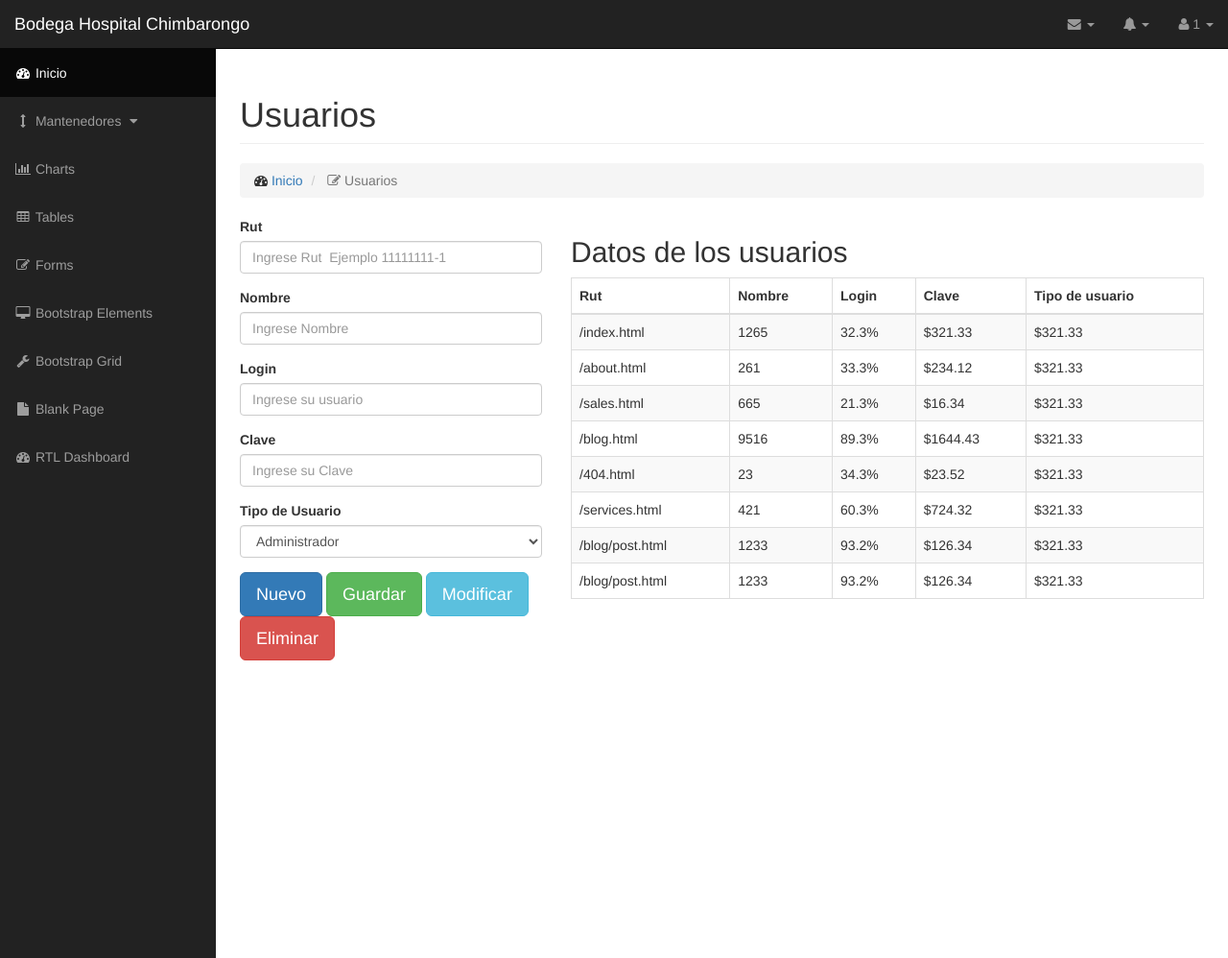
After one commit to RadgeDev/hospital, a CodeIgniter app: page /hospital/man_usuarios in a window 1280 px wide. The commit adds this page. Shown: the whole page at 96% size. Run offline with CodeIgniter, Linux system fonts and the light colour scheme; grey boxes labelled with a size stand in for pictures from a placeholder-image service; some libraries are stand-ins or nearby versions.

Commit message:
usuarios
diseño

```diff
--- /dev/null
+++ b/application/controllers/man_usuarios.php
@@ -0,0 +1,12 @@
+<?php
+class Man_usuarios extends CI_Controller
+{
+
+	public function index() {
+    $this->load->view('bodega/header');
+      $this->load->view('bodega/nav');
+        $this->load->view('bodega/usuarios');
+        $this->load->view('bodega/footer');
+	}
+
+}
--- a/application/views/bodega/nav.php
+++ b/application/views/bodega/nav.php
@@ -128,7 +128,7 @@
                         <a href="javascript:;" data-toggle="collapse" data-target="#demo"><i class="fa fa-fw fa-arrows-v"></i> Mantenedores <i class="fa fa-fw fa-caret-down"></i></a>
                         <ul id="demo" class="collapse">
                             <li>
-                                <a href="#">Usuarios</a>
+                                <a href="<?= base_url('man_usuarios') ?>">Usuarios</a>
                             </li>
                             <li>
                                 <a href="#">Productos</a>
--- /dev/null
+++ b/application/views/bodega/usuarios.php
@@ -0,0 +1,151 @@
+  <div id="page-wrapper">
+ <div class="container-fluid">
+
+              <!-- Page Heading -->
+                <div class="row">
+                    <div class="col-lg-12">
+                        <h1 class="page-header">
+                          Usuarios
+                        </h1>
+                        <ol class="breadcrumb">
+                            <li>
+                                <i class="fa fa-dashboard"></i>  <a href="index.html">Inicio</a>
+                            </li>
+                            <li class="active">
+                                <i class="fa fa-edit"></i> Usuarios
+                            </li>
+                        </ol>
+                    </div>
+                </div>
+                <!-- /.row -->
+
+                <div class="row">
+                    <div class="col-lg-4">
+
+                        <form role="form">
+
+                            <div class="form-group">
+                               <label>Rut</label>
+                                <input class="form-control" placeholder="Ingrese Rut  Ejemplo 11111111-1">
+                            </div>
+
+                            <div class="form-group">
+                                <label>Nombre</label>
+                                <input class="form-control" placeholder="Ingrese Nombre">
+                            </div>
+
+                            <div class="form-group">
+                                <label>Login</label>
+                             <input class="form-control" placeholder="Ingrese su usuario">
+                            </div>
+
+                             <div class="form-group">
+                                <label>Clave</label>
+                             <input class="form-control" placeholder="Ingrese su Clave">
+                            </div>
+
+                             <div class="form-group">
+                                <label>Tipo de Usuario</label>
+                                <select class="form-control">
+                                    <option>Administrador</option>
+                                    <option>Bodeguero</option>
+                                    <option>Invitado</option>
+                                </select>
+                            </div>
+
+                    <button type="button" class="btn btn-lg  btn-primary">Nuevo</button>
+                    <button type="button" class="btn btn-lg  btn-success">Guardar</button>
+                    <button type="button" class="btn btn-lg  btn-info">Modificar</button>
+                    <button type="button" class="btn btn-lg  btn-danger">Eliminar</button>
+
+
+                        </form>
+
+                    </div>
+                    <div class="col-lg-8">
+
+                        <h2>Datos de los usuarios</h2>
+                        <div class="table-responsive">
+                            <table class="table table-bordered table-hover table-striped">
+                                <thead>
+                                    <tr>
+                                        <th>Rut</th>
+                                        <th>Nombre</th>
+                                        <th>Login</th>
+                                        <th>Clave</th>
+                                        <th>Tipo de usuario</th>
+                                    </tr>
+                                </thead>
+                                <tbody>
+                                    <tr>
+                                        <td>/index.html</td>
+                                        <td>1265</td>
+                                        <td>32.3%</td>
+                                        <td>$321.33</td>
+                                          <td>$321.33</td>
+                                    </tr>
+                                    <tr>
+                                        <td>/about.html</td>
+                                        <td>261</td>
+                                        <td>33.3%</td>
+                                        <td>$234.12</td>
+                                          <td>$321.33</td>
+                                    </tr>
+                                    <tr>
+                                        <td>/sales.html</td>
+                                        <td>665</td>
+                                        <td>21.3%</td>
+                                        <td>$16.34</td>
+                                          <td>$321.33</td>
+                                    </tr>
+                                    <tr>
+                                        <td>/blog.html</td>
+                                        <td>9516</td>
+                                        <td>89.3%</td>
+                                        <td>$1644.43</td>
+                                          <td>$321.33</td>
+                                    </tr>
+                                    <tr>
+                                        <td>/404.html</td>
+                                        <td>23</td>
+                                        <td>34.3%</td>
+                                        <td>$23.52</td>
+                                          <td>$321.33</td>
+                                    </tr>
+                                    <tr>
+                                        <td>/services.html</td>
+                                        <td>421</td>
+                                        <td>60.3%</td>
+                                        <td>$724.32</td>
+                                          <td>$321.33</td>
+                                    </tr>
+                                    <tr>
+                                        <td>/blog/post.html</td>
+                                        <td>1233</td>
+                                        <td>93.2%</td>
+                                        <td>$126.34</td>
+                                          <td>$321.33</td>
+                                    </tr>
+                                    <tr>
+                                        <td>/blog/post.html</td>
+                                        <td>1233</td>
+                                        <td>93.2%</td>
+                                        <td>$126.34</td>
+                                          <td>$321.33</td>
+                                    </tr>
+                                </tbody>
+                            </table>
+                        </div>
+                    </div>
+
+
+                </div>
+                <!-- /.row -->
+                <div style="height: 300px;"></div>
+            </div>
+            <!-- /.container-fluid -->
+     </div>
+        <!-- /#page-wrapper -->
+
+    </div>
+    <!-- /#wrapper -->
```
Also changed, not shown: application/views/bodega/forms.html (+0 -86 lines).
